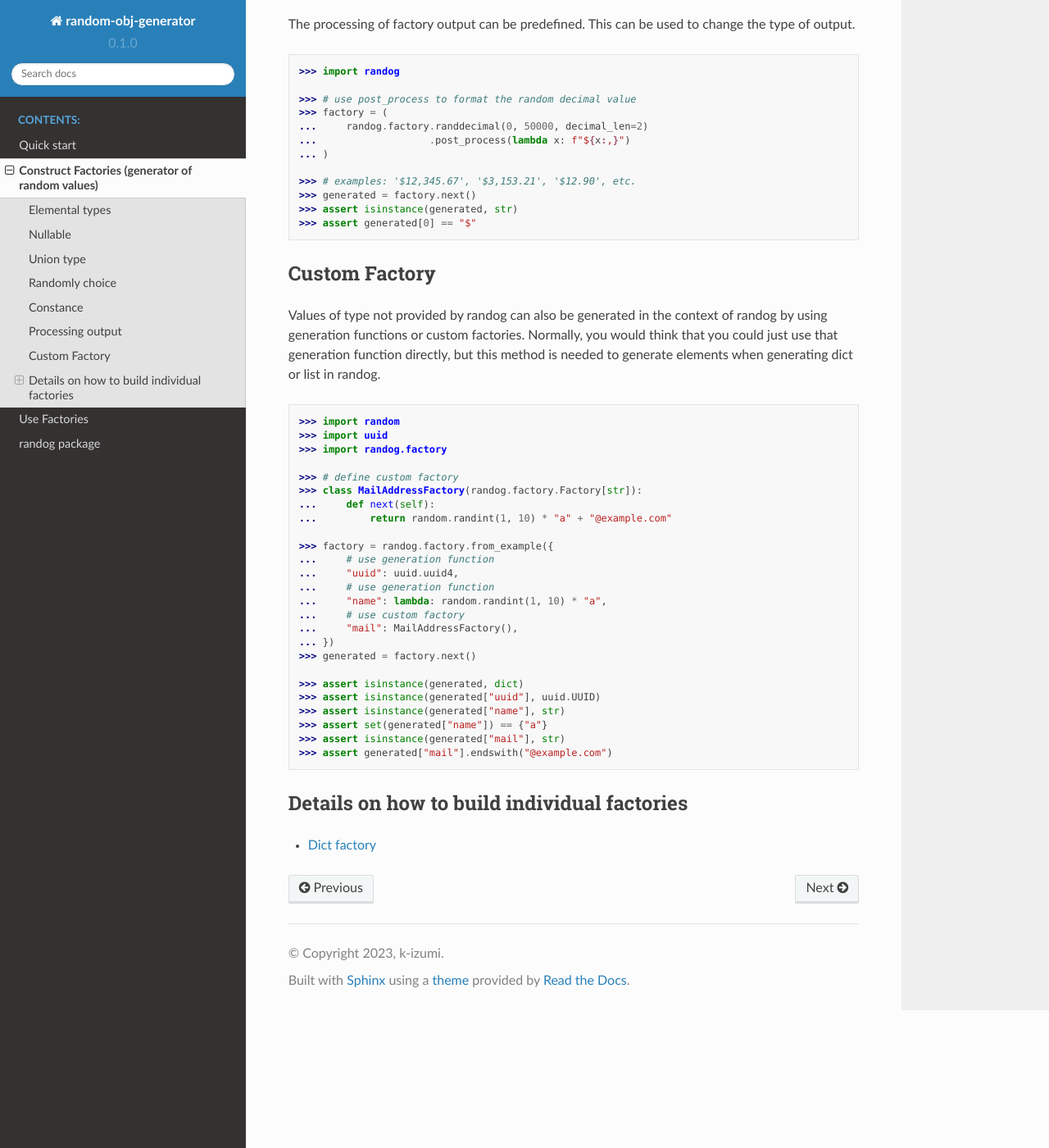
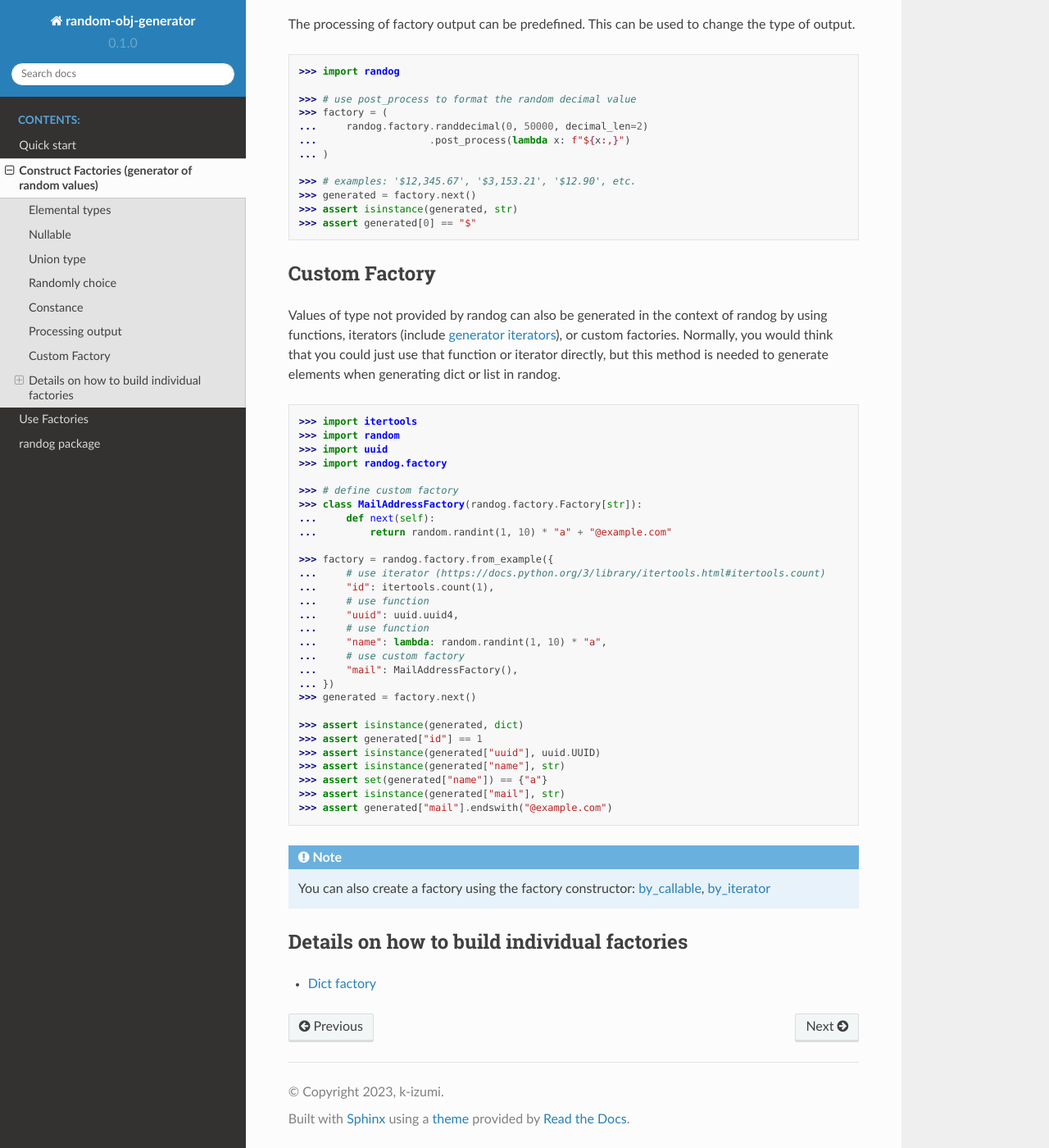
Before and after one commit to unaguna/random-obj-generator, a Sphinx documentation site: the page built from sphinx/source/doc.construct_factories.rst, in a window 1280 px wide and 1400 px high, scrolled down 2892 px. Shown: the whole window at 82% size. Built offline with Sphinx 7.4.7 and the Read the Docs theme 2.0.0, drawn with Linux system fonts in a browser that asks for light colours.

Commit message:
📝 factory by iterator

```diff
--- a/sphinx/source/doc.construct_factories.rst
+++ b/sphinx/source/doc.construct_factories.rst
@@ -208,10 +208,11 @@ The processing of factory output can be predefined. This can be used to change t
 Custom Factory
 --------------
 
-Values of type not provided by randog can also be generated in the context of randog by using generation functions or custom factories. Normally, you would think that you could just use that generation function directly, but this method is needed to generate elements when generating dict or list in randog.
+Values of type not provided by randog can also be generated in the context of randog by using functions, iterators (include `generator iterators <https://docs.python.org/3/glossary.html#term-generator-iterator>`_), or custom factories. Normally, you would think that you could just use that function or iterator directly, but this method is needed to generate elements when generating dict or list in randog.
 
 .. doctest::
 
+   >>> import itertools
    >>> import random
    >>> import uuid
    >>> import randog.factory
@@ -222,9 +223,11 @@ Values of type not provided by randog can also be generated in the context of ra
    ...         return random.randint(1, 10) * "a" + "@example.com"
 
    >>> factory = randog.factory.from_example({
-   ...     # use generation function
+   ...     # use iterator (https://docs.python.org/3/library/itertools.html#itertools.count)
+   ...     "id": itertools.count(1),
+   ...     # use function
    ...     "uuid": uuid.uuid4,
-   ...     # use generation function
+   ...     # use function
    ...     "name": lambda: random.randint(1, 10) * "a",
    ...     # use custom factory
    ...     "mail": MailAddressFactory(),
@@ -232,11 +235,15 @@ Values of type not provided by randog can also be generated in the context of ra
    >>> generated = factory.next()
 
    >>> assert isinstance(generated, dict)
+   >>> assert generated["id"] == 1
    >>> assert isinstance(generated["uuid"], uuid.UUID)
    >>> assert isinstance(generated["name"], str)
    >>> assert set(generated["name"]) == {"a"}
    >>> assert isinstance(generated["mail"], str)
    >>> assert generated["mail"].endswith("@example.com")
+
+.. note::
+    You can also create a factory using the factory constructor: `by_callable <randog.factory.html#randog.factory.by_callable>`_, `by_iterator <randog.factory.html#randog.factory.by_iterator>`_
 
 
 Details on how to build individual factories
```
